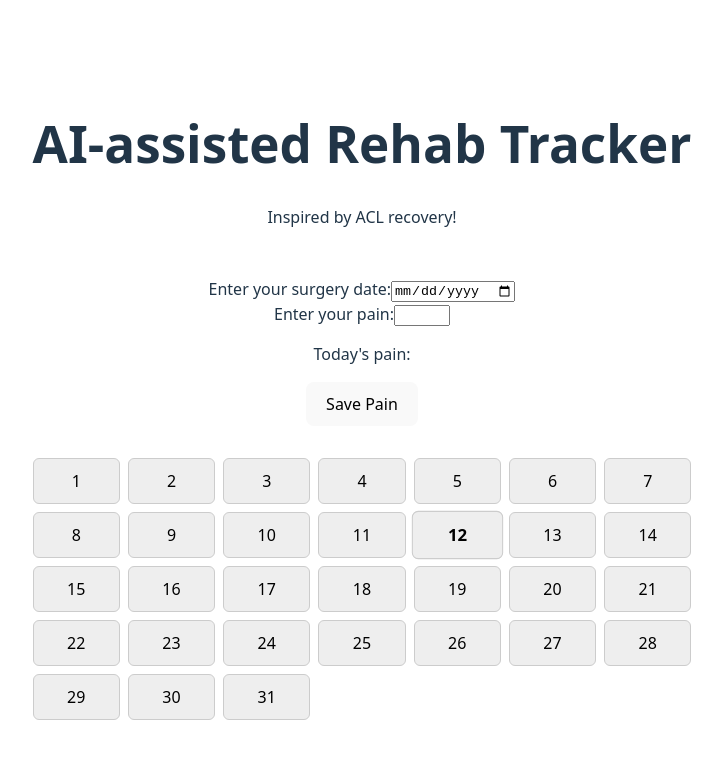
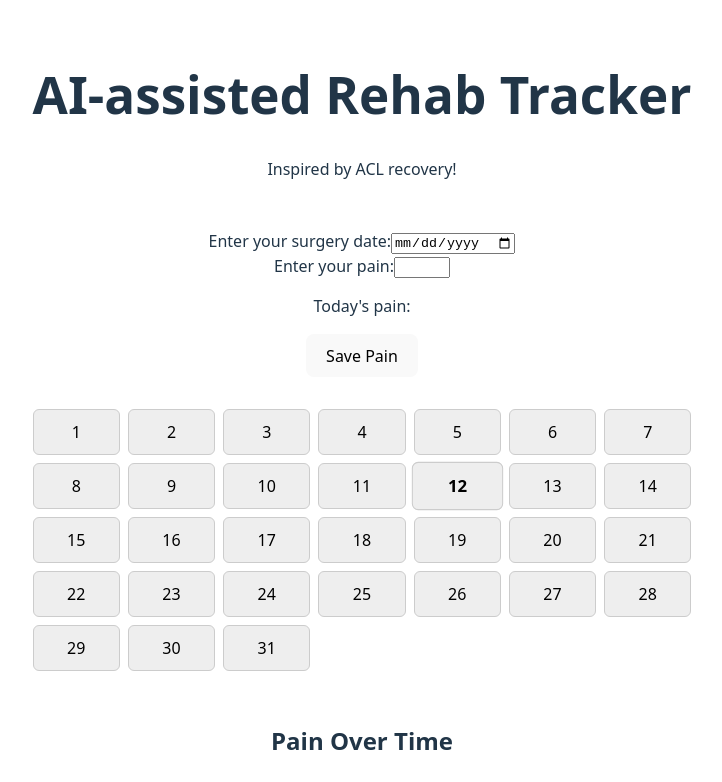
Before and after one commit to siuu07/ai-rehab-tracker, a React (Vite) app in the folder ai-rehab-tracker/: page / in a window 1280 px wide. Shown: the top 782 px of the page, without its empty margins (278-1000 px from the left). Built offline with nearby package versions, Linux system fonts and the light colour scheme.

Commit message:
refactored code using claude and added tracker chart

```diff
--- a/ai-rehab-tracker/package.json
+++ b/ai-rehab-tracker/package.json
@@ -11,7 +11,8 @@
   },
   "dependencies": {
     "react": "^19.2.0",
-    "react-dom": "^19.2.0"
+    "react-dom": "^19.2.0",
+    "recharts": "^3.7.0"
   },
   "devDependencies": {
     "@eslint/js": "^9.39.1",
--- a/ai-rehab-tracker/src/App.tsx
+++ b/ai-rehab-tracker/src/App.tsx
@@ -1,123 +1,266 @@
-import { useState } from 'react'
-import reactLogo from './assets/react.svg'
-import viteLogo from '/vite.svg'
+import { useState, useEffect } from 'react'
 import './App.css'
+import { LineChart, Line, XAxis, YAxis, Tooltip, ResponsiveContainer } from 'recharts'
 
-function App() {
-  const [surgeryDate, setSurgeryDate] = useState("");
-  const [pain, setPain] = useState("");
-  const [pains, setPains] = useState<{ pain: number, date: string }[]>([]);
-  const today = new Date();
-  const year = today.getFullYear();
-  const month = today.getMonth();
-  const daysInMonth = new Date(year, month + 1, 0).getDate();
-  const [selectedDay, setSelectedDay] = useState<number | null>(null);
+// ─── Types ────────────────────────────────────────────────────────────────────
 
-  function getColor(pain: number) {
-    if (pain <= 3) return "green";
-    if (pain <= 6) return "orange";
-    return "red";
+interface PainEntry {
+  pain: number
+  date: string
 }
-  function getEntryForDay(day: number) {
-    return pains.find(p => new Date(p.date).getDate() === day && new Date(p.date).getMonth() === month && new Date(p.date).getFullYear() === year);
+
+// ─── Helpers ─────────────────────────────────────────────────────────────────
+
+const PAIN_COLORS = {
+  low: 'green',
+  medium: 'orange',
+  high: 'red',
+} as const
+
+function getPainColor(pain: number): string {
+  if (pain <= 3) return PAIN_COLORS.low
+  if (pain <= 6) return PAIN_COLORS.medium
+  return PAIN_COLORS.high
 }
-  // function daysFromSurgery(date: Date) {
-  //   const diff = date.getTime() - surgeryDate.getTime();
-  //   return Math.floor(diff / (1000 * 60 * 60 * 24));
-  // }
+
+function isSameDay(date: Date, day: number, month: number, year: number): boolean {
   return (
-    <>
-      {/* <div>
-      </div> */}
-      <h1>AI-assisted Rehab Tracker</h1>
-      <p>Inspired by ACL recovery!</p>
+    date.getDate() === day &&
+    date.getMonth() === month &&
+    date.getFullYear() === year
+  )
+}
+
+function loadPainsFromStorage(): PainEntry[] {
+  const stored = localStorage.getItem('pains')
+  return stored ? JSON.parse(stored) : []
+}
+
+
+// ─── Custom Hooks ─────────────────────────────────────────────────────────────
+
+function usePainLog() {
+  const [pains, setPains] = useState<PainEntry[]>(loadPainsFromStorage)
+
+  useEffect(() => {
+    localStorage.setItem('pains', JSON.stringify(pains))
+  }, [pains])
+
+  const today = new Date()
+  const year = today.getFullYear()
+  const month = today.getMonth()
+
+  function getEntryForDay(day: number): PainEntry | undefined {
+    return pains.find(p => isSameDay(new Date(p.date), day, month, year))
+  }
+
+function transformPainData(pains: PainEntry[]): { day: number; pain: number }[] {
+  return pains.map(entry => {
+      const date = new Date(entry.date)
+      return { day: date.getDate(), pain: entry.pain }
+    })
+    .sort((a, b) => a.day - b.day)
+}//step 1
+
+  function saveEntry(day: number, painValue: number) {
+    const date = new Date(year, month, day).toISOString()
+    const existing = getEntryForDay(day)
+
+    if (existing) {
+      setPains(prev =>
+        prev.map(p =>
+          isSameDay(new Date(p.date), day, month, year)
+            ? { ...p, pain: painValue }
+            : p
+        )
+      )
+    } else {
+      setPains(prev => [...prev, { pain: painValue, date }])
+    }
+  }
+
+  const chartData = transformPainData(pains)
+  console.log(chartData)
+  return { pains, today, year, month, getEntryForDay, saveEntry, chartData }
+}
+
+// ─── Sub-components ───────────────────────────────────────────────────────────
+
+interface DayTileProps {
+  day: number
+  isToday: boolean
+  isSelected: boolean
+  entry: PainEntry | undefined
+  onClick: () => void
+}
+
+function DayTile({ day, isToday, isSelected, entry, onClick }: DayTileProps) {
+  const backgroundColor = entry ? getPainColor(entry.pain) : '#eee'
+
+  return (
+    <div
+      className="day"
+      key={day}
+      onClick={onClick}
+      style={{
+        backgroundColor,
+        fontWeight: isToday ? 'bold' : 'normal',
+        transform: isToday ? 'scale(1.05)' : 'scale(1)',
+        border: isSelected ? '3px solid black' : '1px solid #ccc',
+      }}
+    >
+      {day}
+    </div>
+  )
+}
+
+interface PainFormProps {
+  surgeryDate: string
+  pain: string
+  onSurgeryDateChange: (date: string) => void
+  onPainChange: (pain: string) => void
+  onSave: () => void
+}
+
+function PainForm({ surgeryDate, pain, onSurgeryDateChange, onPainChange, onSave }: PainFormProps) {
+  return (
     <div className="card">
-        <label>Enter your surgery date:
+      <label>
+        Enter your surgery date:
         <input
           type="date"
           value={surgeryDate}
-            onChange={(e) => setSurgeryDate(e.target.value)}
+          onChange={e => onSurgeryDateChange(e.target.value)}
         />
       </label>
       <br />
-        <label>Enter your pain:
+      <label>
+        Enter your pain:
         <input
           type="number"
           min="0"
           max="10"
           step="1"
           value={pain}
-            onChange={(e) => setPain(e.target.value)}
+          onChange={e => onPainChange(e.target.value)}
         />
       </label>
       <p>Today's pain: {pain}</p>
-        <button
-          onClick={() => {
-            if (pain === "") return;
-            const value = Number(pain);
+      <button onClick={onSave}>Save Pain</button>
+    </div>
+  )
+}
+
+interface CalendarProps {
+  daysInMonth: number
+  today: Date
+  month: number
+  year: number
+  selectedDay: number | null
+  getEntryForDay: (day: number) => PainEntry | undefined
+  onDayClick: (day: number) => void
+}
+
+function Calendar({ daysInMonth, today, month, year, selectedDay, getEntryForDay, onDayClick }: CalendarProps) {
+  const days = Array.from({ length: daysInMonth }, (_, i) => i + 1)
+
+  return (
+    <div className="calendar">
+      {days.map(day => {
+        const isToday = isSameDay(today, day, month, year)
+        const entry = getEntryForDay(day)
+
+        return (
+          <DayTile
+            key={day}
+            day={day}
+            isToday={isToday}
+            isSelected={selectedDay === day}
+            entry={entry}
+            onClick={() => onDayClick(day)}
+          />
+        )
+      })}
+    </div>
+  )
+}
+interface ChartProps {
+  data: { day: number; pain: number }[]
+}
+
+function Chart({ data }: ChartProps) {
+  return (
+        <div className="card">
+      <h2>Pain Over Time</h2>
+      <ResponsiveContainer width="100%" height={300}>
+        <LineChart data={data}>
+          <XAxis dataKey="day" label={{ value: 'Day', position: 'bottom' }} />
+          <YAxis label={{ value: 'Pain Level', angle: -90, position: 'insideLeft' }} />
+          <Tooltip />
+          <Line type="monotone" dataKey="pain" stroke="#8884d8" />
+        </LineChart>
+      </ResponsiveContainer>
+    </div>
+  )
+}
+
+// ─── App ──────────────────────────────────────────────────────────────────────
+
+function App() {
+  const [surgeryDate, setSurgeryDate] = useState('')
+  const [pain, setPain] = useState('')
+  const [selectedDay, setSelectedDay] = useState<number | null>(null)
+
+  const { today, year, month, getEntryForDay, saveEntry, chartData } = usePainLog()
+  const daysInMonth = new Date(year, month + 1, 0).getDate()
+
+  function handleDayClick(day: number) {
+    setSelectedDay(day)
+    const entry = getEntryForDay(day)
+    setPain(entry ? String(entry.pain) : '')
+  }
+
+  function handleSave() {
+    if (pain === '') return
+
+    const value = Number(pain)
     if (value < 0 || value > 10) {
-              alert("Please enter a valid pain level (0-10).");
-              return;
+      alert('Please enter a valid pain level (0–10).')
+      return
     }
     if (!selectedDay) {
-              alert("Please select a day");
-              return;
+      alert('Please select a day.')
+      return
     }
-            const dateForDay = new Date(year, month, selectedDay).toISOString();
-            const existing = getEntryForDay(selectedDay);
-            if (existing) {
-              // update
-              setPains(
-                pains.map(p =>
-                  new Date(p.date).getDate() === selectedDay
-                    ? { ...p, pain: value }
-                    : p
-                )
-              );
-            } else {
-              // insert
-              setPains([...pains, { pain: value, date: dateForDay }]);
+
+    saveEntry(selectedDay, value)
+    setPain('')
   }
-            setPain("");
-          }}
-        >
-          Save Pain
-        </button>
-      </div>
-      <div className="calendar">
-        {Array.from({ length: daysInMonth }, (_, i) => i + 1).map(day => {
-          const isToday =
-            day === today.getDate() &&
-            month === today.getMonth() &&
-            year === today.getFullYear();
-          const entry = getEntryForDay(day);
-          const color = entry ? getColor(entry.pain) : "#eee";
+
   return (
-            <div
-              className="day"
-              key={day}
-              onClick={() => {
-                setSelectedDay(day);
-                const entry2 = getEntryForDay(day);
-                if (entry2) {
-                  setPain(String(entry2.pain));
-                } else {
-                  setPain("");
-                }
-              }}
-              style={{
-                backgroundColor: color,
-                fontWeight: isToday ? "bold" : "normal",
-                transform: isToday ? "scale(1.05)" : "scale(1)",
-                border: selectedDay === day ? "3px solid black" : "1px solid #ccc",
-              }}
-            >
-              {day}
-            </div>
-          );
-        })}
-      </div >
+    <>
+      <h1>AI-assisted Rehab Tracker</h1>
+      <p>Inspired by ACL recovery!</p>
 
+      <PainForm
+        surgeryDate={surgeryDate}
+        pain={pain}
+        onSurgeryDateChange={setSurgeryDate}
+        onPainChange={setPain}
+        onSave={handleSave}
+      />
+
+      <Calendar
+        daysInMonth={daysInMonth}
+        today={today}
+        month={month}
+        year={year}
+        selectedDay={selectedDay}
+        getEntryForDay={getEntryForDay}
+        onDayClick={handleDayClick}
+      />
+
+      <Chart data={chartData} />
     </>
   )
 }
```
Also changed, not shown: 1 other file (tests, documents, lock files or other folders). Lines whose indentation alone changed are shown as unchanged.
